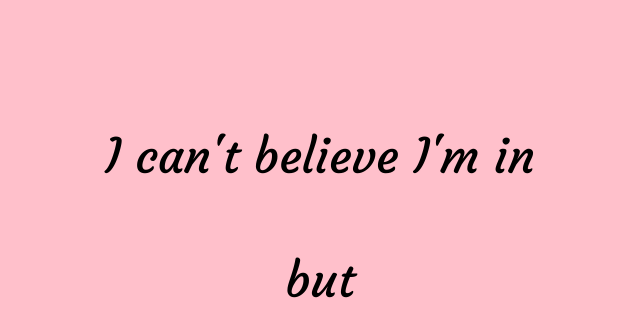
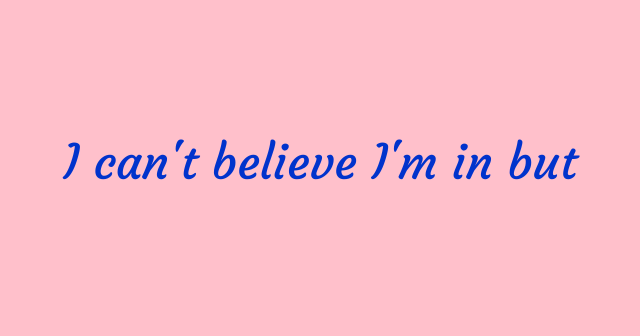
Before and after one commit to e-milio/Believe, a plain HTML site: page cantBelieve.html in a window 1280 px wide. Shown: the whole page, without its empty margins (320-960 px from the left). Drawn offline with nearby package versions, Linux system fonts and the light colour scheme; no server answers.

Commit message:
colorful stuff

```diff
--- a/cantBelieve.html
+++ b/cantBelieve.html
@@ -83,7 +83,7 @@
         var index = tempLC.indexOf('i wouldn\'t mind');
         var butI = butI.substring(index, butI.length);
 
-        $("#4").append(butI);
+        $("#3").append(butI);
 
       });
     });
@@ -97,10 +97,11 @@
       p {
         font-family: 'Courgette', cursive;
         font-size: 3em;
-        color: black;
+        color: #0033CC;
         text-align: center;
         margin: auto;
-        margin: 5% 10% 5% 10%;
+        margin: 0% 10% 0% 10%;
+        line-height: 150%;
       }
 
       p:first-child {
@@ -116,10 +117,12 @@
 
   <body>
 
-    <p id="1">I can't believe I'm <selector>in</selector></p>
-    <p id="2"></p>
-    <p id="3">but</p>
-    <p id="4"></p>
+    <p>I can't believe I'm
+      <selector id="1">in</selector>
+      <selector id="2"></selector>
+      but
+      <selector id="3"></selector>
+    </p>
 
   </body>
 
```
